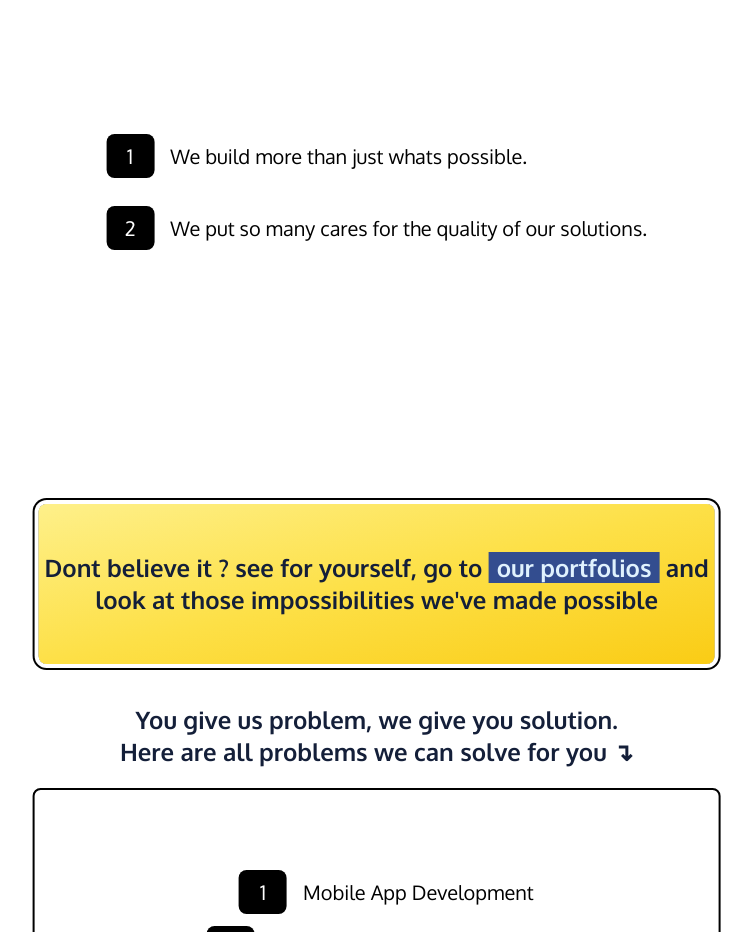
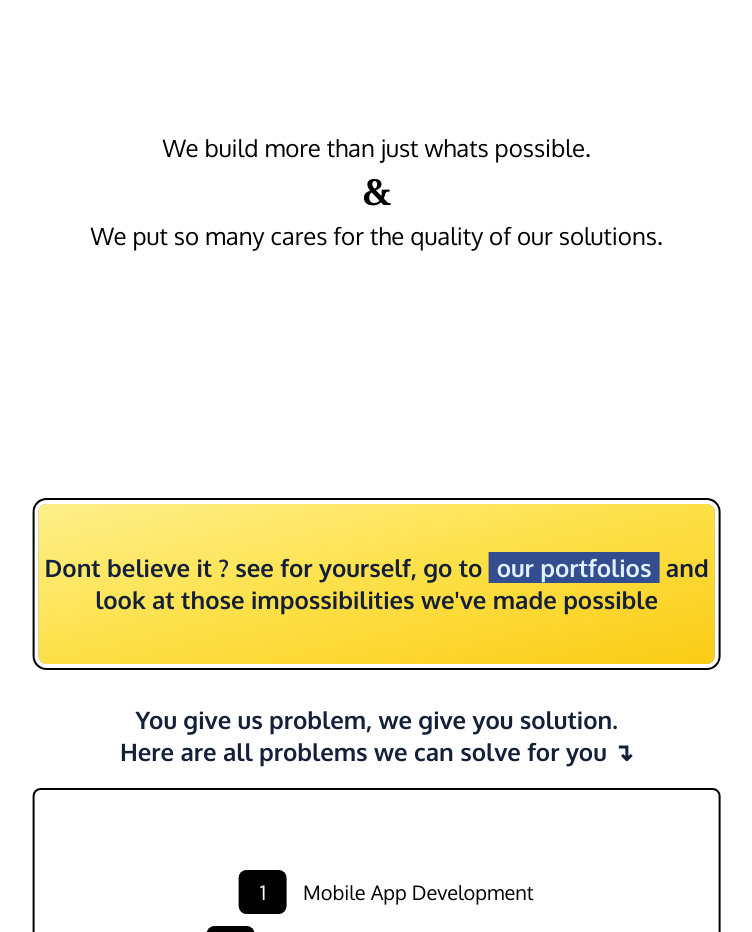
Before and after one commit to fastinno/fastinno, a website: page src/index.html in a window 1280 px wide. Shown: the part 920-1852 px from the top of the page, without its empty margins (169-921 px from the left). Drawn offline with nearby package versions, Linux system fonts and the light colour scheme; files that its build step writes are made by us from their sources; a web font is replaced by a local one.

Commit message:
feature: change ui for portfoliospage in home page

```diff
--- a/src/index.html
+++ b/src/index.html
@@ -95,21 +95,15 @@
                 <div class="h-screen w-full relative bg-white flex flex-col" x-ref="portfoliosPage">
                     <div
                         class="mx-auto h-[calc(100%-13rem)] w-full max-w-[calc(100%-37.8rem)] -translate-x-[5.9rem] my-4 flex flex-col">
-                        <div class="m-auto font-sans text-xl">
-                            <div class="flex align">
-                                <div class="flex p-2 w-12 my-auto relative bg-black rounded-lg text-white">
-                                    <span class="m-auto">1</span>
-                                </div>
-                                <span class="my-auto ml-4">
+                        <div class="m-auto font-sans text-2xl">
+                            <div class="flex flex-col align-middle items-center">
+                                <span class="my-auto">
                                     We build more than just whats possible.
                                 </span>
-                            </div>
-                            <br>
-                            <div class="flex align">
-                                <div class="flex p-2 w-12 my-auto relative bg-black rounded-lg text-white">
-                                    <span class="m-auto">2</span>
-                                </div>
-                                <span class="my-auto ml-4">
+                                <span class="my-2 font-serif font-bold text-4xl">
+                                    &
+                                </span>
+                                <span class="my-auto">
                                     We put so many cares for the quality of our solutions.
                                 </span>
                             </div>
```
